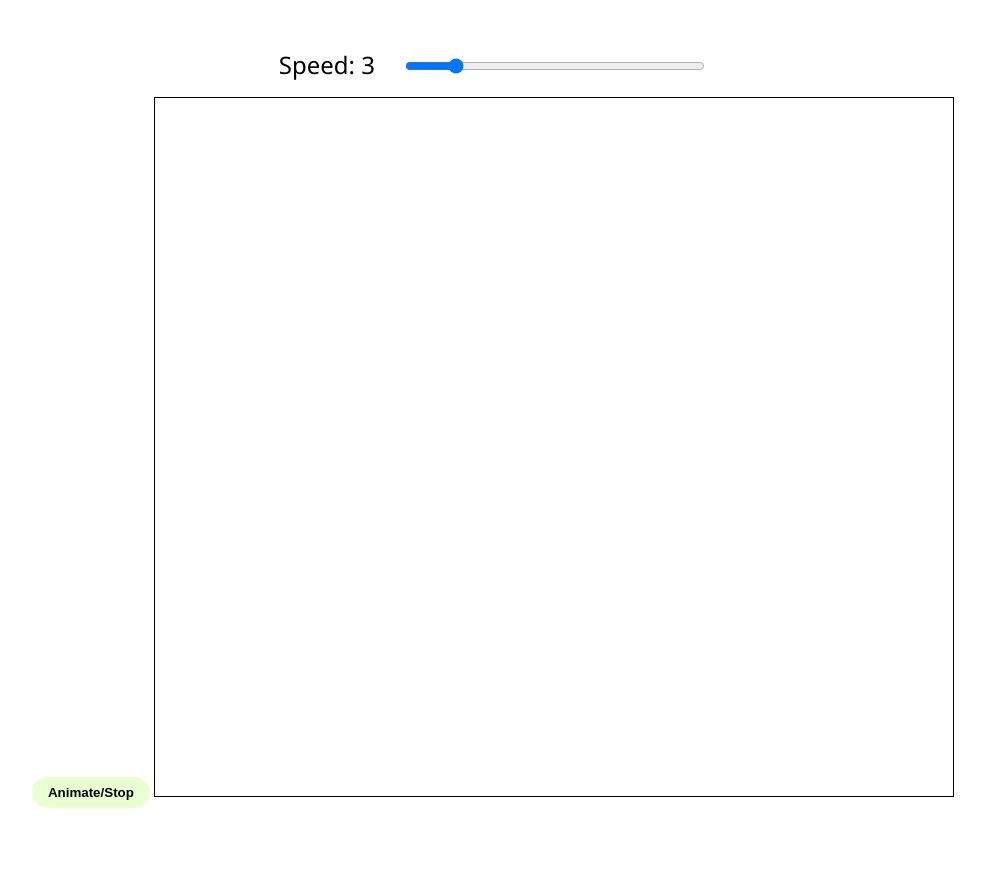
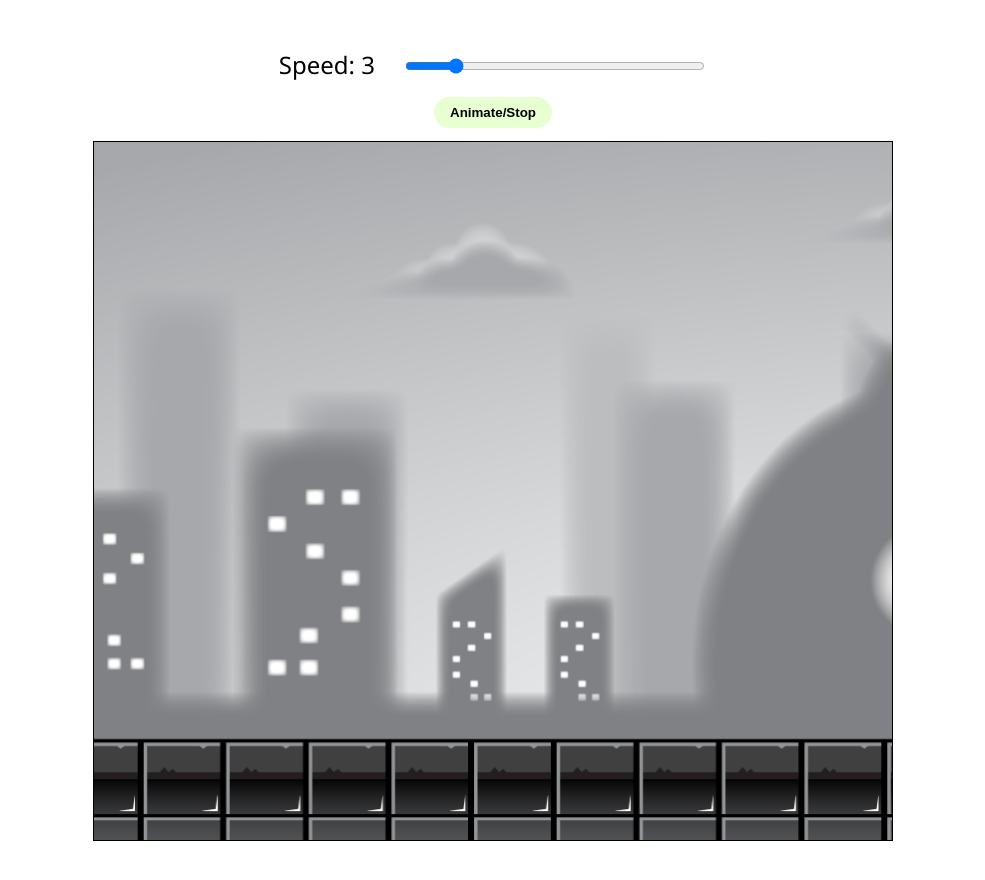
Before and after one commit to arus05/Parallax-Background, a plain HTML site: page index.html in a window 1280 px wide. Shown: the whole page, without its empty margins (147-1132 px from the left). Drawn offline with Linux system fonts and the light colour scheme; animation ran at ten frames a second.

Commit message:
fix animate button

```diff
--- a/index.js
+++ b/index.js
@@ -83,4 +83,4 @@ function stop(){
   animationFrame = cancelAnimationFrame(animationFrame);
 }
 
- //animate();
+ animate();
--- a/style.css
+++ b/style.css
@@ -38,10 +38,11 @@ input{
   border: none;
   border-radius: 1rem;
   padding: 0.5rem 1rem;
-  margin-bottom: 1em;
   cursor: pointer;
   color: black;
   font-weight: bold;
+  display: block;
+  margin: 0 auto 1em;
 }
 
 .animate-btn:hover{
```
